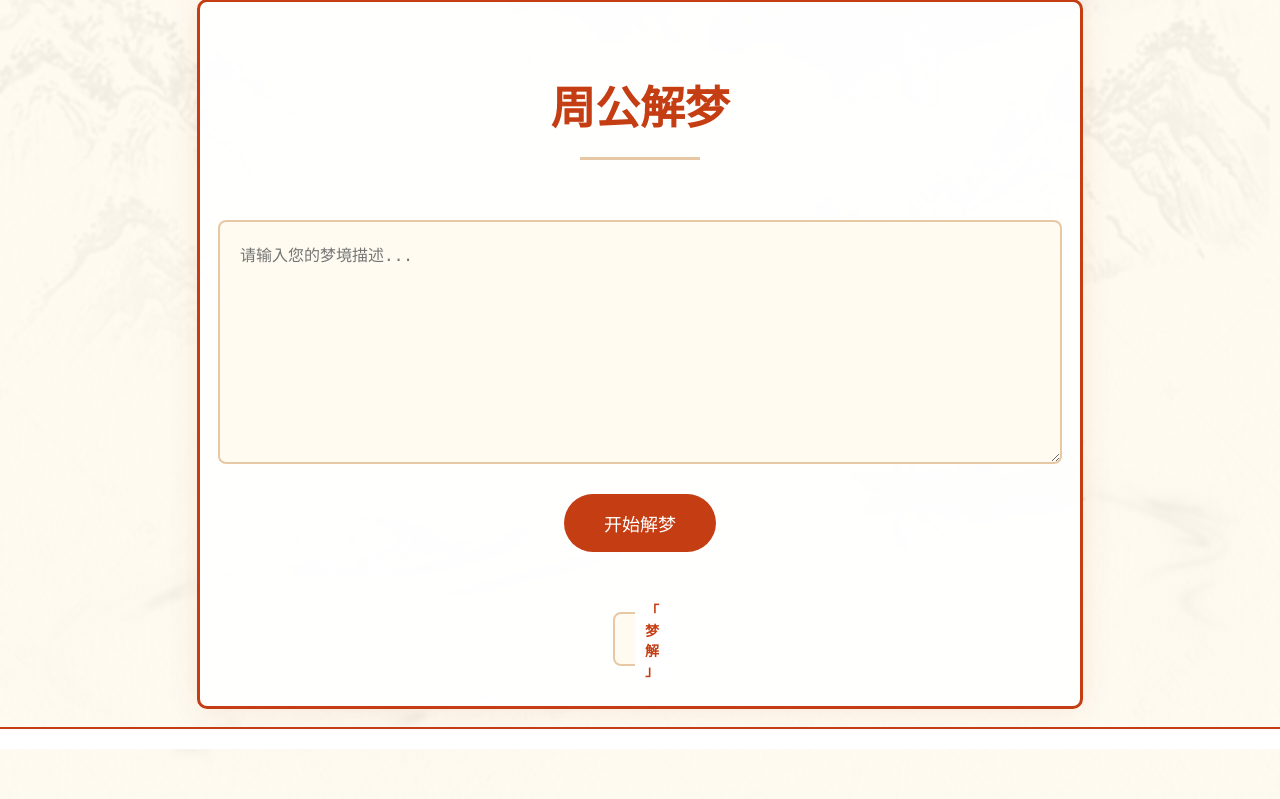
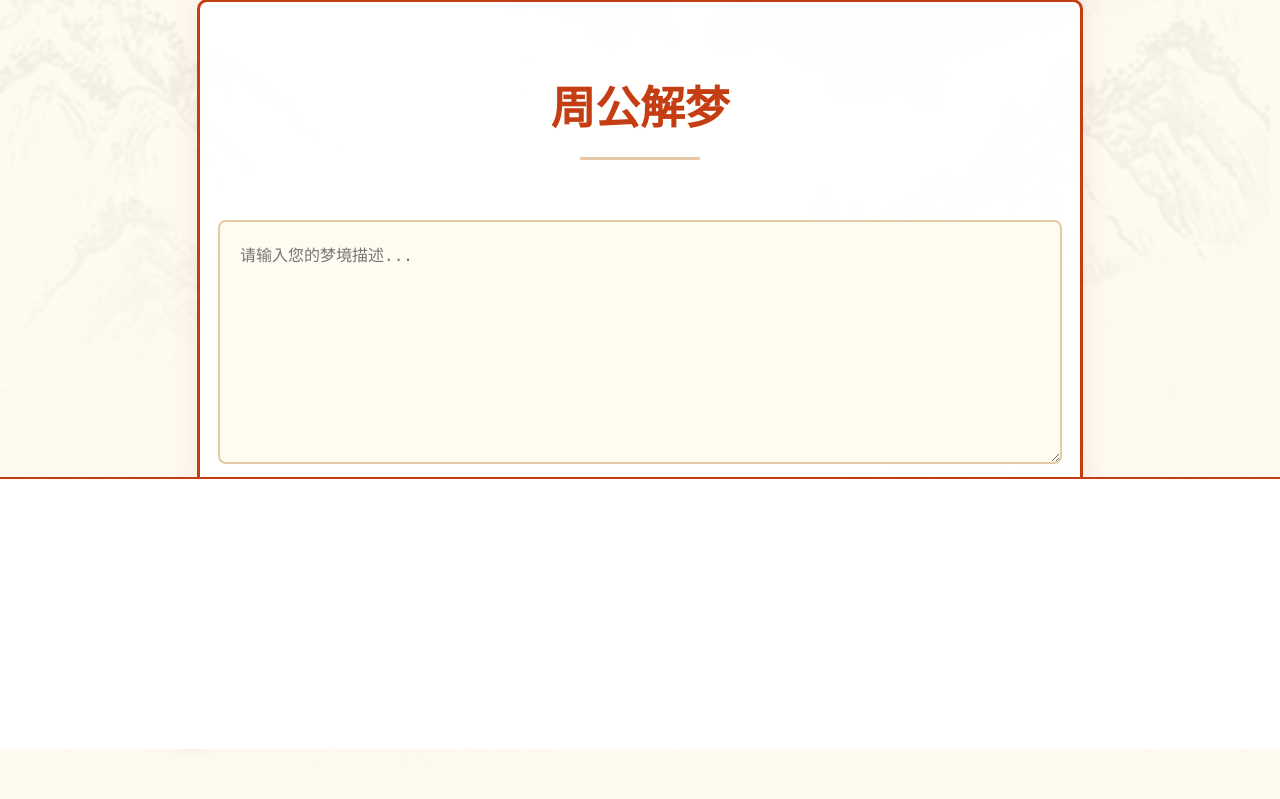
Before and after one commit to CaoMuBenXin/ZhouGongJieMeng, a Flask app: page / in a window 1280 px wide. Shown: the part 51-850 px from the top of the page. Run offline with Flask 3, Linux system fonts and the light colour scheme; some libraries are stand-ins or nearby versions.

Commit message:
Update style.css

```diff
--- a/static/css/style.css
+++ b/static/css/style.css
@@ -121,6 +121,8 @@ button:hover {
     border-top: 2px solid #c53d13;
     z-index: 1000;
     text-align: center;
+    min-height: 250px; /* 标准横幅广告高度 */
+    overflow: hidden; /* 防止内容溢出 */
 }
 
 /* 保持主容器不被遮挡 */
```
